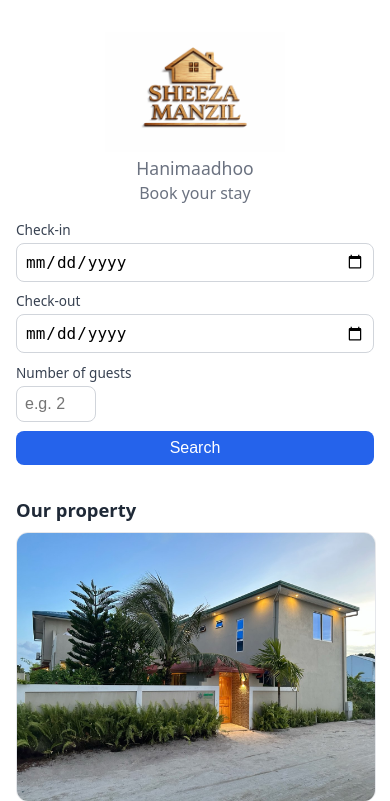
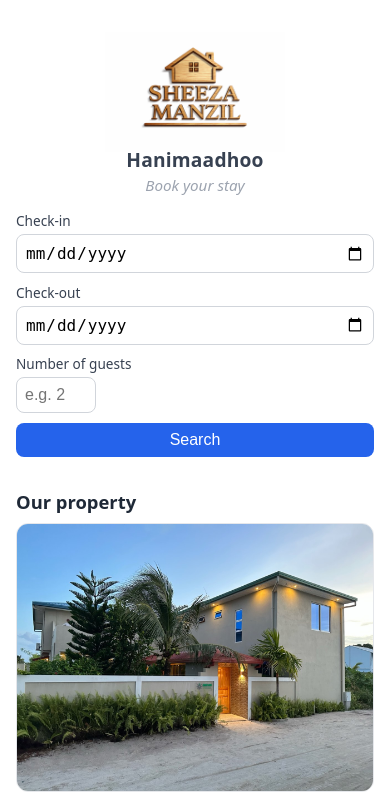
Before and after one commit to HSNHMD/sheeza-manzil-guesthouse, a Flask app: page / in a window 390 px wide. Shown: the top 801 px of the page. Run offline with Flask 3, Linux system fonts and the light colour scheme; data that the repository does not hold is empty.

Commit message:
fix(portal): border-box (no mobile overflow) + differentiate header type
(1) Global box-sizing:border-box + min-width:0 on search inputs so date fields
sit flush inside the content padding at every width (no horizontal scroll).
(2) Pull 'Hanimaadhoo' tight under the logo (logo bottom margin 0, -.4rem pull),
make it darker (#374151) + heavier (600); set 'Book your stay' smaller, lighter
(#9ca3af) + italic so the two lines read as place + action, not twins.

```diff
--- a/app/templates/portal/search.html
+++ b/app/templates/portal/search.html
@@ -3,6 +3,9 @@
 <meta charset="utf-8"><meta name="viewport" content="width=device-width, initial-scale=1">
 <title>{{ brand.name }} — Book your stay</title>
 <style>
+ /* border-box everywhere so width:100% + padding never overflows the content
+    padding (fixes date inputs spilling past the right edge on mobile). */
+ *{box-sizing:border-box}
  body{font-family:system-ui,sans-serif;max-width:720px;margin:2rem auto;padding:0 1rem;color:#1f2937}
  /* Visually hidden but present for screen readers + SEO (the visible brand name
     now lives in the logo image, not an on-screen H1). */
@@ -23,7 +26,7 @@
  .searchbar{display:flex;flex-wrap:wrap;gap:.6rem;margin:1rem 0}
  .searchbar label{display:flex;flex-direction:column;gap:.25rem;margin:0;
    font-size:.85rem;color:#374151;flex:1 1 100%}
- .searchbar input{width:100%;box-sizing:border-box}
+ .searchbar input{width:100%;box-sizing:border-box;min-width:0}  /* min-width:0 lets native date inputs shrink to fit */
  .searchbar label.g input{width:5rem;max-width:100%}     /* Guests: 1-2 digits */
  .searchbar button{flex:1 1 100%}
  @media(min-width:560px){
@@ -42,11 +45,11 @@
 {% if brand.logo_path %}
 <img src="{{ brand.logo_path }}{{ '&' if '?' in brand.logo_path else '?' }}v={{ deploy.sha }}"
      alt="{{ brand.short_name or brand.name }}"
-     style="height:120px;width:auto;display:block;margin:0 auto .25rem">
+     style="height:120px;width:auto;display:block;margin:0 auto 0">
 {% endif %}
 <h1 class="sr-only">{{ brand.name }} — Book your stay</h1>
-<p style="color:#6b7280;margin:.25rem 0 0;font-size:1.1rem">Hanimaadhoo</p>
-<p style="color:#6b7280;margin:.1rem 0 0">Book your stay</p>
+<p style="margin:-.4rem 0 0;font-size:1.2rem;font-weight:600;letter-spacing:.01em;color:#374151">Hanimaadhoo</p>
+<p style="margin:.15rem 0 0;font-size:.95rem;font-weight:400;font-style:italic;color:#9ca3af">Book your stay</p>
 </header>
 <form class="searchbar" method="GET" action="{{ url_for('portal.index') }}">
   <label>Check-in <input type="date" name="check_in" value="{{ check_in or '' }}" required></label>
```
